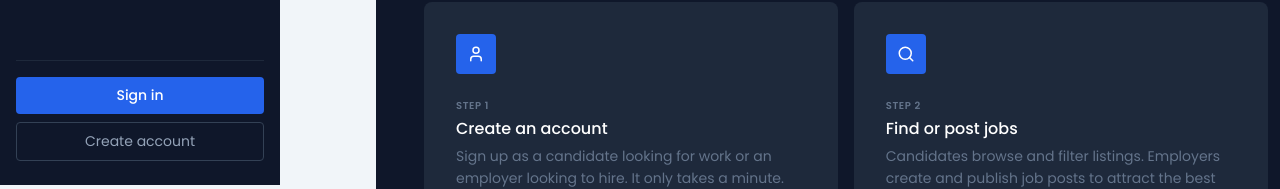
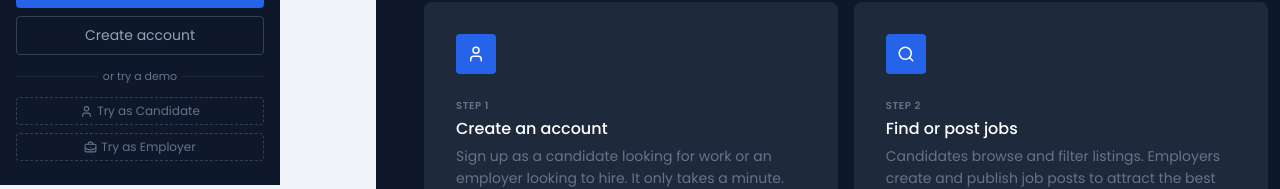
Before and after one commit to Simasdan/job-board, a React (Vite) app in the folder frontend/: page / in a window 1280 px wide. Shown: the part 615-804 px from the top of the page. Built offline with nearby package versions, Linux system fonts and the light colour scheme; no server answers.

Commit message:
Added demo tryout buttons for candidate/employer

```diff
--- a/frontend/src/components/LogoutDialog/LogoutDialog.tsx
+++ b/frontend/src/components/LogoutDialog/LogoutDialog.tsx
@@ -25,6 +25,7 @@ const LogoutDialog = ({ onConfirm, trigger }: LogoutDialogProps) => {
         setSigningOut(true)
         await new Promise((resolve) => setTimeout(resolve, 1000))
         onConfirm()
+        window.scrollTo({ top: 0, behavior: 'smooth' })
         setSigningOut(false)
     }
 
--- a/frontend/src/components/Sidebar/Sidebar.module.scss
+++ b/frontend/src/components/Sidebar/Sidebar.module.scss
@@ -181,5 +181,64 @@
                 color: white;
             }
         }
+
+        .demoDivider {
+            display: flex;
+            align-items: center;
+            gap: $space-XXXXXS;
+            margin: $space-XXXXXS 0;
+
+            &::before,
+            &::after {
+                content: '';
+                flex: 1;
+                height: 0.05rem;
+                background: #1e293b;
+            }
+
+            span {
+                @include body-S;
+                color: $color-sidebar-icon;
+                white-space: nowrap;
+                font-size: 1.1rem;
+            }
+        }
+
+        .demoButton {
+            width: 100%;
+            padding: $space-XXXXXS $space-XXXXS;
+            border-radius: $border-radius-small;
+            background: transparent;
+            border: 0.05rem dashed #334155;
+            color: $color-sidebar-icon;
+            cursor: pointer;
+            transition: all $transition ease;
+            display: flex;
+            align-items: center;
+            justify-content: center;
+            gap: $space-XXXXXS;
+            @include body-S;
+
+            svg {
+                width: 1.3rem;
+                height: 1.3rem;
+            }
+
+            &:hover:not(:disabled) {
+                border-color: $color-sidebar-muted;
+                color: white;
+            }
+
+            &:disabled {
+                opacity: 0.5;
+                cursor: not-allowed;
+            }
+
+            .demoSpinner {
+                width: 1.3rem;
+                height: 1.3rem;
+                color: $color-sidebar-muted;
+            }
+        }
     }
 }
--- a/frontend/src/components/Sidebar/Sidebar.tsx
+++ b/frontend/src/components/Sidebar/Sidebar.tsx
@@ -1,21 +1,42 @@
-import { NavLink } from 'react-router-dom';
-import { useAuth } from '@/context/AuthContext';
-import { Role } from '@/enums/Role';
-import { NavLinks } from '@/enums/NavLinks';
-import styles from './Sidebar.module.scss';
-import HouseIcon from '@/assets/icons/house.svg?react';
-import InfoIcon from '@/assets/icons/info.svg?react';
-import FileTextIcon from '@/assets/icons/file-text.svg?react';
-import BriefcaseIcon from '@/assets/icons/briefcase-business.svg?react';
-import UserIcon from '@/assets/icons/user.svg?react';
-import LogOutIcon from '@/assets/icons/log-out.svg?react';
-import LogoutDialog from '../LogoutDialog/LogoutDialog';
+import { useState } from 'react'
+import { NavLink } from 'react-router-dom'
+import { useAuth } from '@/context/AuthContext'
+import { Role } from '@/enums/Role'
+import { NavLinks } from '@/enums/NavLinks'
+import styles from './Sidebar.module.scss'
+import HouseIcon from '@/assets/icons/house.svg?react'
+import InfoIcon from '@/assets/icons/info.svg?react'
+import FileTextIcon from '@/assets/icons/file-text.svg?react'
+import BriefcaseIcon from '@/assets/icons/briefcase-business.svg?react'
+import UserIcon from '@/assets/icons/user.svg?react'
+import LogOutIcon from '@/assets/icons/log-out.svg?react'
+import LogoutDialog from '../LogoutDialog/LogoutDialog'
+import { toast } from 'sonner'
+import axiosInstance from '@/api/axiosInstance'
+import { Spinner } from '@/components/ui/spinner'
 
 const Sidebar = () => {
-    const { user, isAuthenticated, logout, openAuthModal } = useAuth()
+    const { user, isAuthenticated, logout, openAuthModal, login } = useAuth()
+    const [demoLoading, setDemoLoading] = useState<'candidate' | 'employer' | null>(null)
+
+    const handleDemoLogin = async (type: 'candidate' | 'employer') => {
+        try {
+            setDemoLoading(type)
+            const credentials = type === 'candidate'
+                ? { email: 'candidate@demo.com', password: 'Demo123!' }
+                : { email: 'employer@demo.com', password: 'Demo123!' }
+            const response = await axiosInstance.post('/auth/login', credentials)
+            login(response.data.email, response.data.token, response.data.role as Role)
+            toast.success(`Logged in as demo ${type}!`)
+            window.scrollTo({ top: 0, behavior: 'smooth' })
+        } catch {
+            toast.error('Demo login failed.')
+        } finally {
+            setDemoLoading(null)
+        }
+    }
 
     return (
-        <>
         <aside className={styles.sidebar}>
 
             {/* Logo */}
@@ -28,7 +49,6 @@ const Sidebar = () => {
 
             {/* Nav */}
             <nav className={styles.nav}>
-
                 <NavLink
                     to={NavLinks.Home}
                     end
@@ -73,7 +93,6 @@ const Sidebar = () => {
                         <span>Profile</span>
                     </NavLink>
                 )}
-
             </nav>
 
             {/* Bottom */}
@@ -107,12 +126,41 @@ const Sidebar = () => {
                         <button className={styles.registerButton} onClick={() => openAuthModal('register')}>
                             Create account
                         </button>
+
+                        <div className={styles.demoDivider}>
+                            <span>or try a demo</span>
+                        </div>
+
+                        <button
+                            className={styles.demoButton}
+                            onClick={() => handleDemoLogin('candidate')}
+                            disabled={demoLoading !== null}
+                        >
+                            {demoLoading === 'candidate' ? (
+                                <Spinner className={styles.demoSpinner} />
+                            ) : (
+                                <UserIcon />
+                            )}
+                            Try as Candidate
+                        </button>
+
+                        <button
+                            className={styles.demoButton}
+                            onClick={() => handleDemoLogin('employer')}
+                            disabled={demoLoading !== null}
+                        >
+                            {demoLoading === 'employer' ? (
+                                <Spinner className={styles.demoSpinner} />
+                            ) : (
+                                <BriefcaseIcon />
+                            )}
+                            Try as Employer
+                        </button>
                     </>
                 )}
             </div>
+
         </aside>
-        </>
-
     )
 }
 
```
Lines whose indentation alone changed are shown as unchanged.
